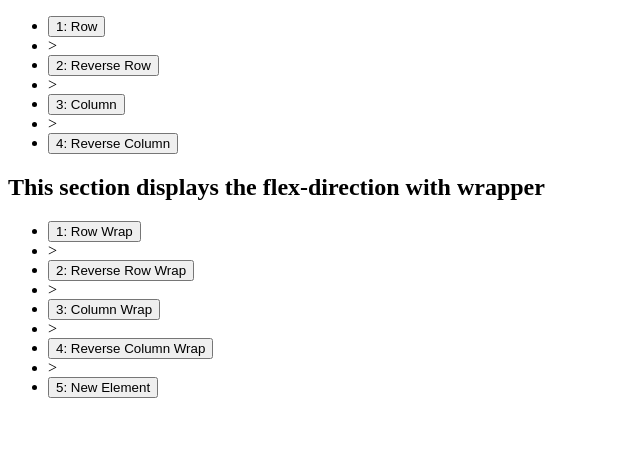
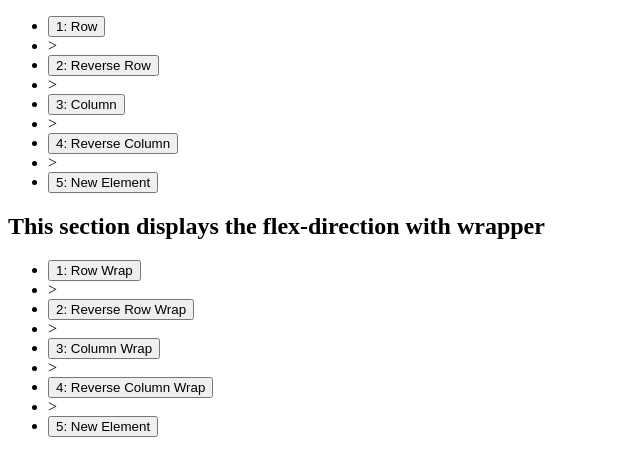
Before and after one commit to Sithistorian/FlexBox-Practice, a React (Create React App) app in the folder client/: page / in a window 1280 px wide. Shown: the top 476 px of the page, without its empty margins (0-640 px from the left). Built offline with nearby package versions, Linux system fonts and the light colour scheme; the HTML template or start-up script is replaced by a standard one.

Commit message:
Added the addElement component to the DirectionForm component as well

```diff
--- a/client/src/App.jsx
+++ b/client/src/App.jsx
@@ -36,7 +36,7 @@ class App extends React.Component {
   render () {
     return (
       <React.Fragment>
-      <DirectionForm changeId={this.changeID} listName={this.state.listName} direction={this.direction}/>
+      <DirectionForm changeId={this.changeID} listName={this.state.listName} direction={this.direction} elementCount={this.state.elementCount} incrementCount={this.incrementCount}/>
       <section>
         <h1>This section displays the flex-direction with wrapper</h1>
         <DirectionFormWithWrapper changeId={this.changeID} listName={this.state.listNameWrap} direction={this.direction} elementCount={this.state.elementCount} incrementCount={this.incrementCount}/>
--- a/client/src/DirectionForm.jsx
+++ b/client/src/DirectionForm.jsx
@@ -1,6 +1,7 @@
 import React from 'react';
+import AddElement from './AddElement'
 
-const DirectionForm = function ({changeId, listName, direction}) {
+const DirectionForm = function ({changeId, listName, direction, elementCount, incrementCount}) {
 
 
     return (
@@ -14,6 +15,7 @@ const DirectionForm = function ({changeId, listName, direction}) {
       <li><button type="Submit" name="flexColumn">3: Column</button></li>
       <li>{direction()}</li>
       <li><button type="Submit" name="flexColumnReverse">4: Reverse Column</button></li>
+      <AddElement elementCount={elementCount} direction={direction} listName={listName} incrementCount= {incrementCount}/>
     </ul>
     </form>
     </React.Fragment>
--- a/public/styles.css
+++ b/public/styles.css
@@ -119,6 +119,7 @@ body {
 #flexColumnWrap {
   list-style-type: none;
   width: 80vw;
+  height: 400px;
   display: inline-flex;
   flex-direction: column;
   flex-wrap: wrap;
@@ -129,6 +130,7 @@ body {
 #flexColumnReverseWrap {
   list-style-type: none;
   width: 80vw;
+  height: 400px;
   display: inline-flex;
   flex-direction: column-reverse;
   flex-wrap: wrap;
```
